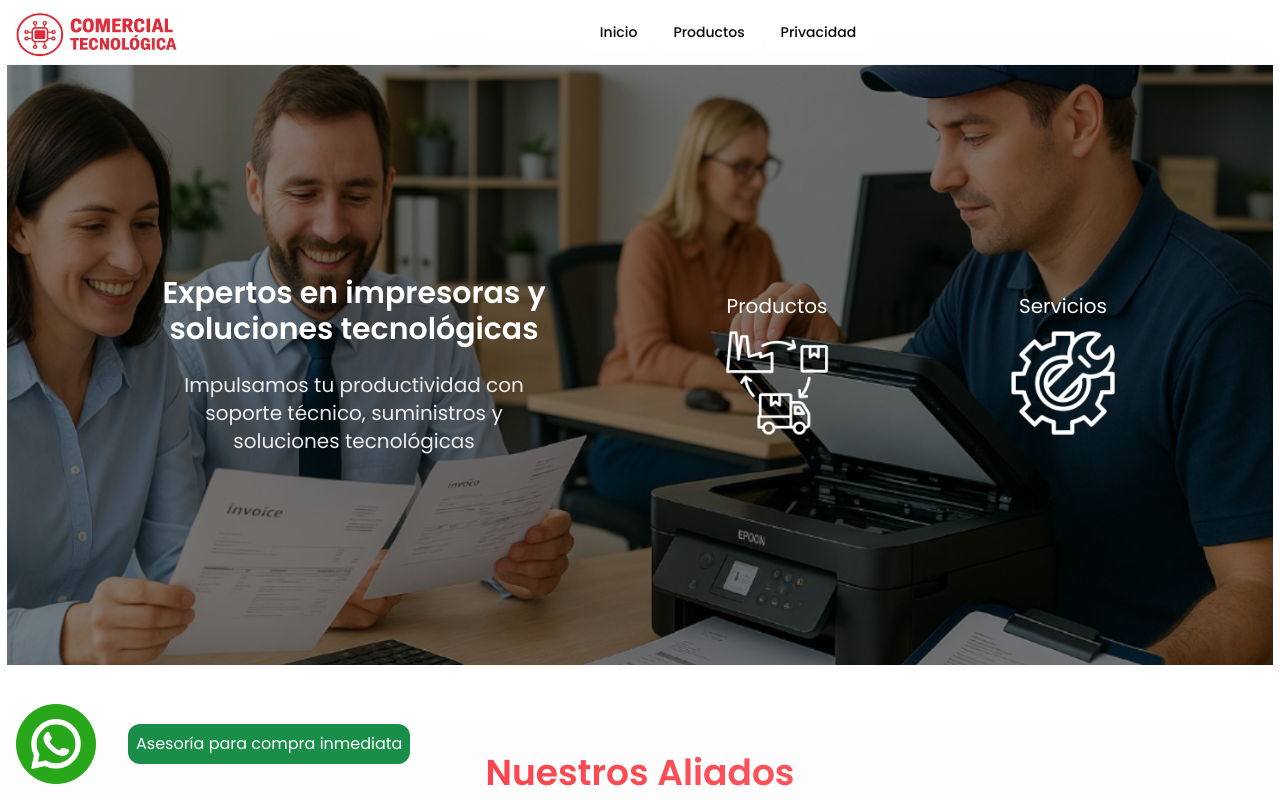
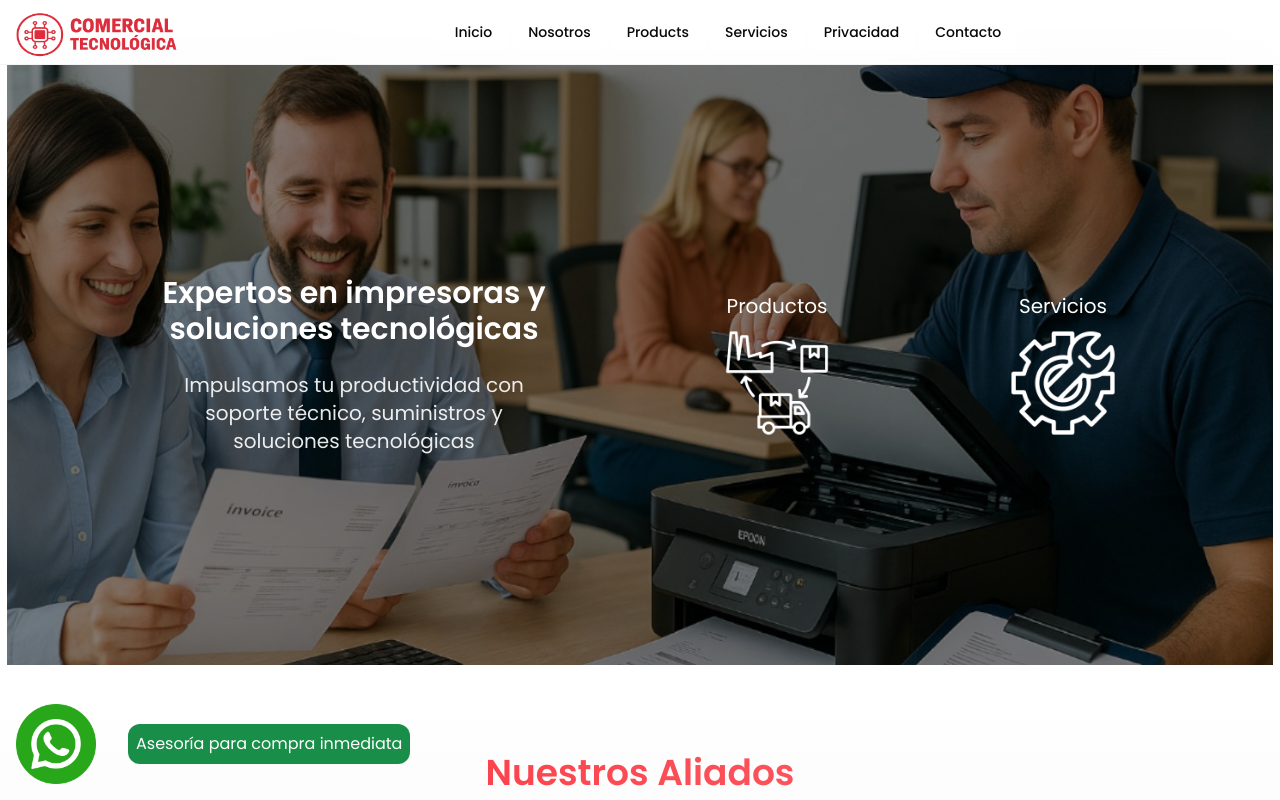
Before and after one commit to RonaldDev0/Alma, a Next.js app: page / in a window 1280 px wide. Shown: the top 800 px of the page. Built offline with nearby package versions, Linux system fonts and the light colour scheme.

Commit message:
feat: change navbar and and public routes

```diff
--- a/src/app/(public)/navbar.tsx
+++ b/src/app/(public)/navbar.tsx
@@ -20,6 +20,51 @@ import {
   SheetTrigger
 } from '@/components/ui/sheet'
 import { Button } from '@/components/ui/button'
+import number from '@/app/consts'
+
+type IMenuButton = {
+  label: string
+  href: string
+}
+
+const items: IMenuButton[] = [
+  {
+    label: 'Inicio',
+    href: '/'
+  },
+  {
+    label: 'Nosotros',
+    href: '/nosotros'
+  },
+  {
+    label: 'Products',
+    href: '/list'
+  },
+  {
+    label: 'Servicios',
+    href: '/servicios'
+  },
+  {
+    label: 'Privacidad',
+    href: '/privacy'
+  },
+  {
+    label: 'Contacto',
+    href: `https://wa.me/57${number}?text=Hola%2C%20vi%20la%20p%C3%A1gina%20y%20estoy%20interesado.%20%C2%BFPodr%C3%ADas%20brindarme%20m%C3%A1s%20informaci%C3%B3n%3F`
+  }
+]
+
+function MenuItem({ label, href }: { label: string, href: string }) {
+  return (
+    <NavigationMenuItem>
+      <NavigationMenuLink asChild className={navigationMenuTriggerStyle()}>
+        <Link href={href}>
+          {label}
+        </Link>
+      </NavigationMenuLink>
+    </NavigationMenuItem>
+  )
+}
 
 export default function Navbar() {
   const [isOpen, setIsOpen] = useState(false)
@@ -49,27 +94,13 @@ export default function Navbar() {
             <div className='hidden md:flex flex-1 items-center justify-center'>
               <NavigationMenu>
                 <NavigationMenuList>
-                  <NavigationMenuItem>
-                    <NavigationMenuLink asChild className={navigationMenuTriggerStyle()}>
-                      <Link href='/'>
-                        Inicio
-                      </Link>
-                    </NavigationMenuLink>
-                  </NavigationMenuItem>
-                  <NavigationMenuItem>
-                    <NavigationMenuLink asChild className={navigationMenuTriggerStyle()}>
-                      <Link href='/list'>
-                        Productos
-                      </Link>
-                    </NavigationMenuLink>
-                  </NavigationMenuItem>
-                  <NavigationMenuItem>
-                    <NavigationMenuLink asChild className={navigationMenuTriggerStyle()}>
-                      <Link href='/privacy'>
-                        Privacidad
-                      </Link>
-                    </NavigationMenuLink>
-                  </NavigationMenuItem>
+                  {items.map(item => (
+                    <MenuItem
+                      key={item.href}
+                      href={item.href}
+                      label={item.label}
+                    />
+                  ))}
                 </NavigationMenuList>
               </NavigationMenu>
             </div>
@@ -92,28 +123,16 @@ export default function Navbar() {
                   </SheetHeader>
                   <div className='mt-6 px-4 flex flex-col space-y-4'>
                     <div className='flex flex-col space-y-3'>
-                      <Link
-                        href='/'
-                        className='py-2 font-medium transition-colors hover:text-foreground/80'
-                        onClick={() => setIsOpen(false)}
-                      >
-                        Inicio
-                      </Link>
-                      <Link
-                        href='/list'
-                        className='py-2 font-medium transition-colors hover:text-foreground/80'
-                        onClick={() => setIsOpen(false)}
-                      >
-                        Productos
-                      </Link>
-                      <Link
-                        href='/#privacy'
-                        className='py-2 font-medium transition-colors hover:text-foreground/80'
-                        onClick={() => setIsOpen(false)}
-                      >
-                        Privacidad
-                      </Link>
-
+                      {items.map(item => (
+                        <Link
+                          key={item.href}
+                          href={item.href}
+                          className='py-2 font-medium transition-colors hover:text-foreground/80'
+                          onClick={() => setIsOpen(false)}
+                        >
+                          {item.label}
+                        </Link>
+                      ))}
                     </div>
                   </div>
                 </SheetContent>
--- a/src/lib/supabase/middleware.ts
+++ b/src/lib/supabase/middleware.ts
@@ -26,7 +26,7 @@ export async function updateSession(request: NextRequest) {
   const { data: { user } } = await supabase.auth.getUser()
   const { pathname } = request.nextUrl
 
-  const publicRoutes = ['/login', '/signup', '/forgot-password', '/auth/confirm', '/auth/callback', '/auth/auth-code-error', '/pricing', '/api/plans', '/api/lemonsqueezy-webhook', '/products', '/api/db', '/list', '/support', '/contact']
+  const publicRoutes = ['/login', '/signup', '/forgot-password', '/auth/confirm', '/auth/callback', '/auth/auth-code-error', '/pricing', '/api/plans', '/api/lemonsqueezy-webhook', '/products', '/api/db', '/list', '/support', '/contact', '/nosotros', '/servicios', '/privacy']
   const isPublicRoute = pathname === '/' || publicRoutes.some(route => pathname.startsWith(route))
 
   if (pathname === '/' && request.nextUrl.searchParams.has('code')) {
```
